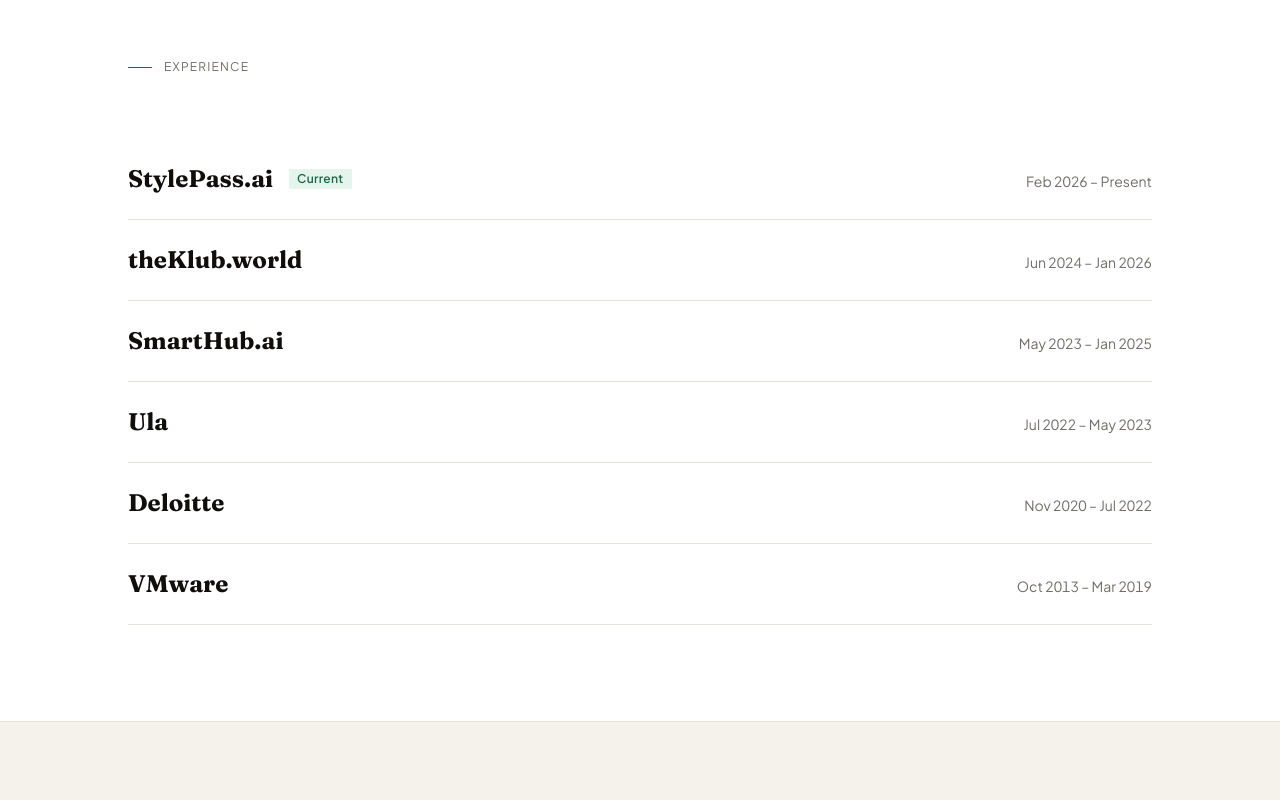
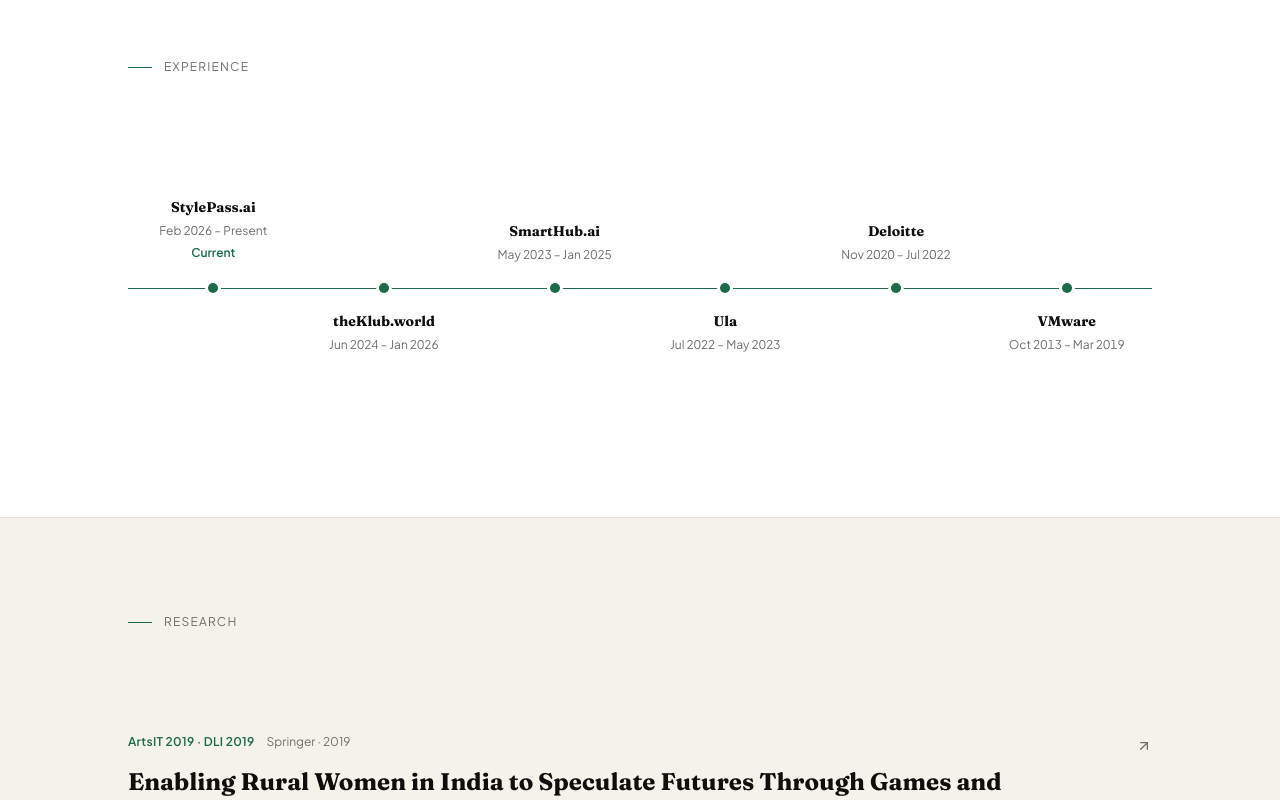
Before and after one commit to arjunrao2709/portfolio, a Next.js app: page / in a window 1280 px wide. Shown: the part 3820-4620 px from the top of the page. Built offline with nearby package versions, Linux system fonts and the light colour scheme.

Commit message:
Animated horizontal timeline for Experience; remove advisory line from Contact
https://claude.ai/code/session_015WyA7JuDoRX9QraXdzRAWS

```diff
--- a/src/components/sections/Contact.tsx
+++ b/src/components/sections/Contact.tsx
@@ -31,13 +31,6 @@ export default function Contact() {
         </FadeUp>
 
         <FadeUp delay={0.16}>
-          <p className="text-sm text-ink-3 max-w-xs leading-relaxed mb-10">
-            Open to advisory, fractional design leadership,
-            and select consulting engagements.
-          </p>
-        </FadeUp>
-
-        <FadeUp delay={0.2}>
           <a
             href="mailto:hello@arjunrao.design"
             className="inline-block text-base md:text-lg font-semibold text-ink hover:text-accent transition-colors duration-200 mb-10 underline underline-offset-4 decoration-border-strong hover:decoration-accent"
--- a/src/components/sections/Experience.tsx
+++ b/src/components/sections/Experience.tsx
@@ -1,37 +1,109 @@
-import FadeUp from '@/components/motion/FadeUp'
+'use client'
+
+import { useRef } from 'react'
+import { motion, useInView } from 'framer-motion'
 import { experience } from '@/lib/content'
 
 export default function Experience() {
+  const ref = useRef(null)
+  const isInView = useInView(ref, { once: true, margin: '-80px' })
+
   return (
     <section id="experience" className="border-t border-border py-24 px-6 md:px-16 lg:px-24">
       <div className="max-w-5xl mx-auto">
 
-        <FadeUp>
-          <div className="flex items-center gap-3 mb-16">
+        <div className="flex items-center gap-3 mb-20">
           <span className="w-6 h-px bg-accent" />
           <h2 className="text-xs text-ink-3 tracking-widest uppercase">Experience</h2>
         </div>
-        </FadeUp>
 
-        <div>
-          {experience.map((item, i) => (
-            <FadeUp key={item.company} delay={i * 0.05}>
-              <div className="flex items-baseline justify-between py-6 border-b border-border group">
-                <div className="flex items-center gap-4">
-                  <span className="font-serif text-xl md:text-2xl font-bold text-ink group-hover:text-accent transition-colors duration-200">
-                    {item.company}
-                  </span>
+        {/* Desktop timeline */}
+        <div ref={ref} className="hidden md:block relative">
+
+          {/* Static base line */}
+          <div className="absolute left-0 right-0 h-px bg-border" style={{ top: '50%' }} />
+
+          {/* Animated accent line sweeping left to right */}
+          <motion.div
+            className="absolute left-0 right-0 h-px bg-accent"
+            style={{ top: '50%', transformOrigin: 'left center' }}
+            initial={{ scaleX: 0 }}
+            animate={isInView ? { scaleX: 1 } : { scaleX: 0 }}
+            transition={{ duration: 1.4, ease: [0.16, 1, 0.3, 1] }}
+          />
+
+          {/* Grid of items */}
+          <div
+            className="grid"
+            style={{ gridTemplateColumns: `repeat(${experience.length}, 1fr)` }}
+          >
+            {experience.map((item, i) => {
+              const above = i % 2 === 0
+              return (
+                <div key={item.company} className="flex flex-col items-center">
+
+                  {/* Top slot */}
+                  <div className="h-32 flex flex-col justify-end pb-5 px-2 text-center">
+                    {above && (
+                      <motion.div
+                        initial={{ opacity: 0, y: -16 }}
+                        animate={isInView ? { opacity: 1, y: 0 } : {}}
+                        transition={{ delay: i * 0.1 + 0.5, duration: 0.5, ease: [0.16, 1, 0.3, 1] }}
+                      >
+                        <p className="font-serif text-sm font-bold text-ink leading-tight">{item.company}</p>
+                        <p className="text-xs text-ink-3 mt-1.5 tabular-nums leading-snug">
+                          {item.startDate} – {item.endDate}
+                        </p>
                         {item.current && (
-                    <span className="text-xs font-semibold text-accent bg-accent-light px-2 py-0.5 tracking-wide">
-                      Current
-                    </span>
+                          <span className="inline-block text-xs font-semibold text-accent mt-1">Current</span>
+                        )}
+                      </motion.div>
                     )}
                   </div>
-                <span className="text-sm text-ink-3 tabular-nums shrink-0 ml-6">
+
+                  {/* Dot on the line */}
+                  <motion.div
+                    className="relative z-10 w-2.5 h-2.5 rounded-full bg-accent shrink-0"
+                    style={{ boxShadow: '0 0 0 3px white' }}
+                    initial={{ scale: 0 }}
+                    animate={isInView ? { scale: 1 } : {}}
+                    transition={{ delay: i * 0.1 + 1.1, type: 'spring', stiffness: 300, damping: 18 }}
+                  />
+
+                  {/* Bottom slot */}
+                  <div className="h-32 flex flex-col justify-start pt-5 px-2 text-center">
+                    {!above && (
+                      <motion.div
+                        initial={{ opacity: 0, y: 16 }}
+                        animate={isInView ? { opacity: 1, y: 0 } : {}}
+                        transition={{ delay: i * 0.1 + 0.5, duration: 0.5, ease: [0.16, 1, 0.3, 1] }}
+                      >
+                        <p className="font-serif text-sm font-bold text-ink leading-tight">{item.company}</p>
+                        <p className="text-xs text-ink-3 mt-1.5 tabular-nums leading-snug">
                           {item.startDate} – {item.endDate}
-                </span>
+                        </p>
+                      </motion.div>
+                    )}
                   </div>
-            </FadeUp>
+
+                </div>
+              )
+            })}
+          </div>
+        </div>
+
+        {/* Mobile fallback — simple list */}
+        <div className="md:hidden">
+          {experience.map((item) => (
+            <div key={item.company} className="flex items-baseline justify-between py-5 border-b border-border">
+              <div className="flex items-center gap-3 flex-wrap">
+                <span className="font-serif text-lg font-bold text-ink">{item.company}</span>
+                {item.current && (
+                  <span className="text-xs font-semibold text-accent bg-accent-light px-2 py-0.5">Current</span>
+                )}
+              </div>
+              <span className="text-xs text-ink-3 tabular-nums shrink-0 ml-4">{item.startDate} – {item.endDate}</span>
+            </div>
           ))}
         </div>
 
```
Lines whose indentation alone changed are shown as unchanged.
